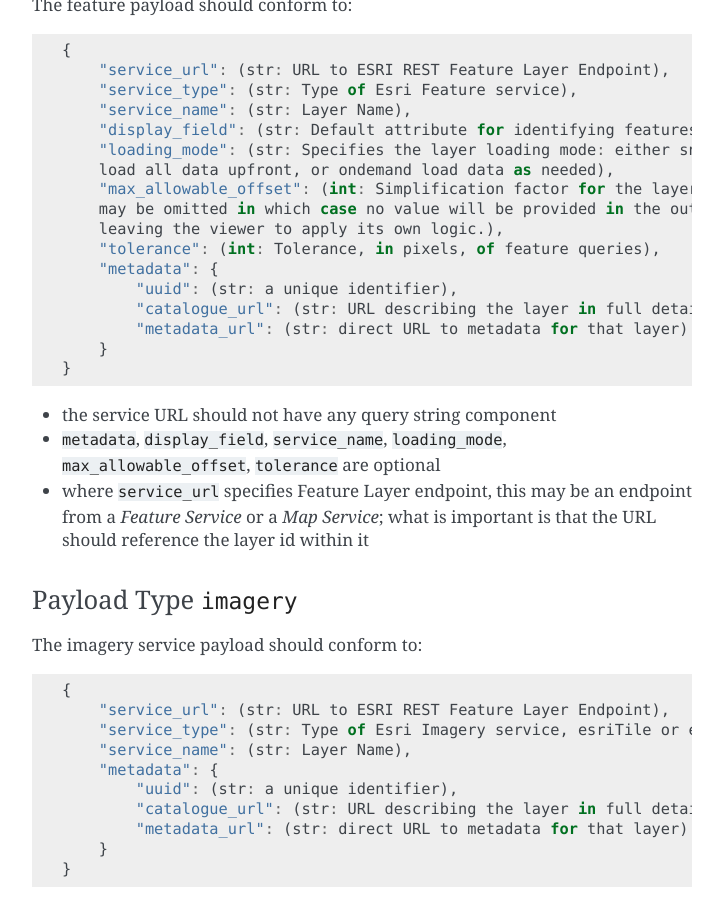
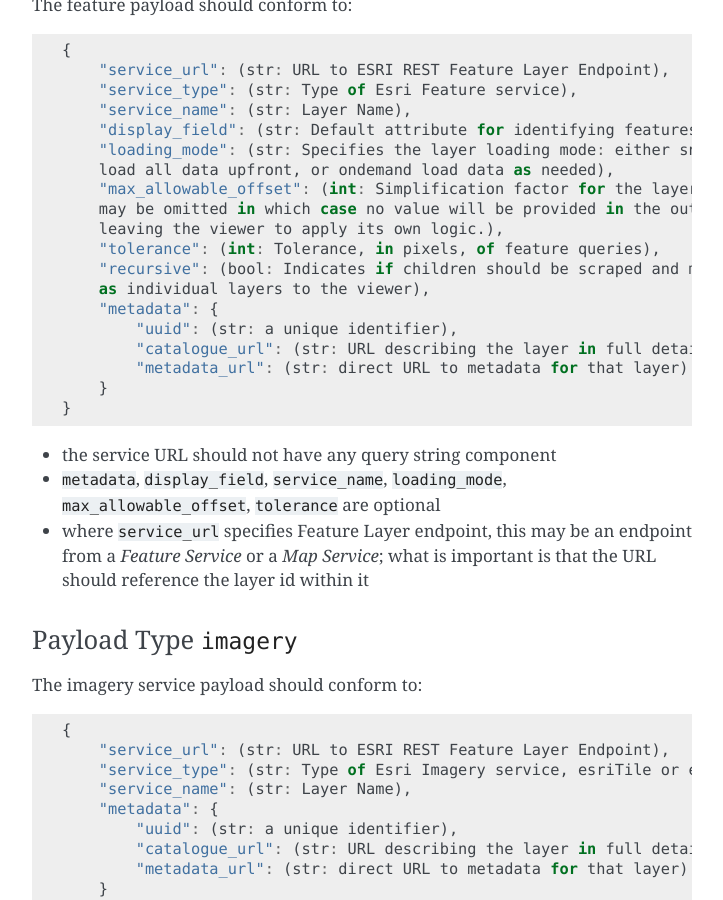
Before and after one commit to fgpv-vpgf/rcs, a Sphinx documentation site: the page built from docs/service/contract.rst, in a window 1280 px wide and 900 px high, scrolled down 2578 px. Shown: the whole window, without its empty margins (388-1111 px from the left). Built offline with Sphinx 7.4.7, drawn with Linux system fonts in a browser that asks for light colours; pages that are not in the unit, such as notebooks, are missing from menus.

Commit message:
feat(retrieval): extend recursive support for map service layers
previously recursive only worked with group layers and WMS, this addition adds support for scraping map service layers, and ignoring sublayers within groups as RAMP will handle these automatically. Updates version to 2.0.2.

Closes #49

```diff
--- a/docs/service/contract.rst
+++ b/docs/service/contract.rst
@@ -135,6 +135,8 @@ The feature payload should conform to:
         may be omitted in which case no value will be provided in the output
         leaving the viewer to apply its own logic.),
         "tolerance": (int: Tolerance, in pixels, of feature queries),
+        "recursive": (bool: Indicates if children should be scraped and made available
+        as individual layers to the viewer),
         "metadata": {
             "uuid": (str: a unique identifier),
             "catalogue_url": (str: URL describing the layer in full detail)
--- a/setup.py
+++ b/setup.py
@@ -7,7 +7,7 @@ del os.link
 setup(
     name="rcs",
     description="RAMP Configuration Service",
-    version="2.0.1",
+    version="2.0.2",
     author="Environment and Climate Change Canada",
     author_email="mike.weech@canada.ca",
     url="https://github.com/fgpv-vpgf/rcs",
```
